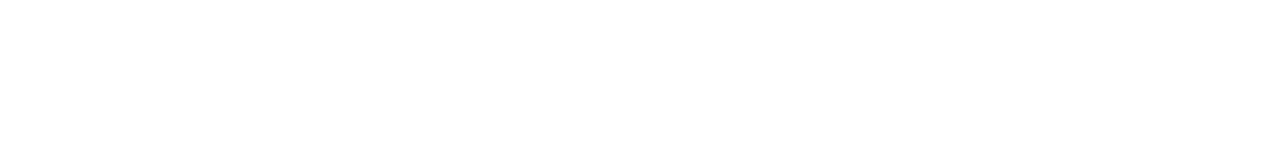
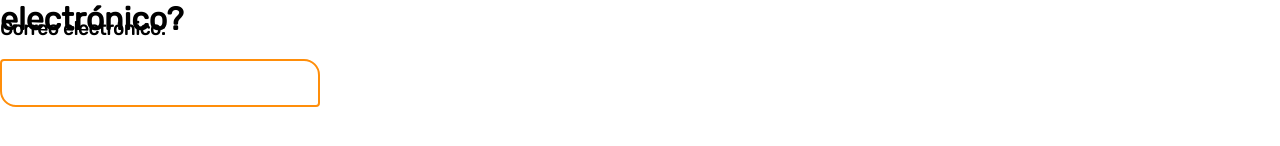
Before and after one commit to FranAlamo/Front-App-AUDN, a React (Vite) app: page /registro in a window 1280 px wide. Before the commit this address had no page. Shown: the part 384-530 px from the top of the page. Built offline with nearby package versions, Linux system fonts and the light colour scheme.

Commit message:
cambios 11:35am

```diff
--- /dev/null
+++ b/src/components/input/Input.css
@@ -0,0 +1,17 @@
+.inputComponent {
+    width: 320px;
+    top: 16px;
+    left: 16px;
+    gap: 12px;
+    height: 48px;
+    border: 2px solid #ff8e0a;
+    border-radius: 4px;
+    border-top-right-radius: 16px;
+    border-bottom-left-radius: 16px;
+    cursor: pointer;
+    font-size: 16px;
+    padding: 12px, 16px, 12px, 16px;
+    text-decoration: none;
+    font-weight: bold;
+    padding-left: 10px;
+  }
--- a/src/main.jsx
+++ b/src/main.jsx
@@ -8,9 +8,11 @@ import Perfil from "./Pages/perfil/Perfil.jsx";
 import Configuracion from "./Pages/configuracion/Configuracion.jsx";
 import Inicio from "./Pages/inicio/Inicio.jsx";
 import MusicaContextual from "./Pages/musicaContextual/musicaContextual.jsx";
+import Registro from "./Pages/registro/Registro.jsx";
 
 const router = createBrowserRouter([
   { path: "/", element: <Inicio /> },
+  { path: "/registro", element: <Registro /> },
   { path: "/home", element: <Home /> },
   { path: "/buscador", element: <Buscador /> },
   { path: "/perfil", element: <Perfil /> },
```
